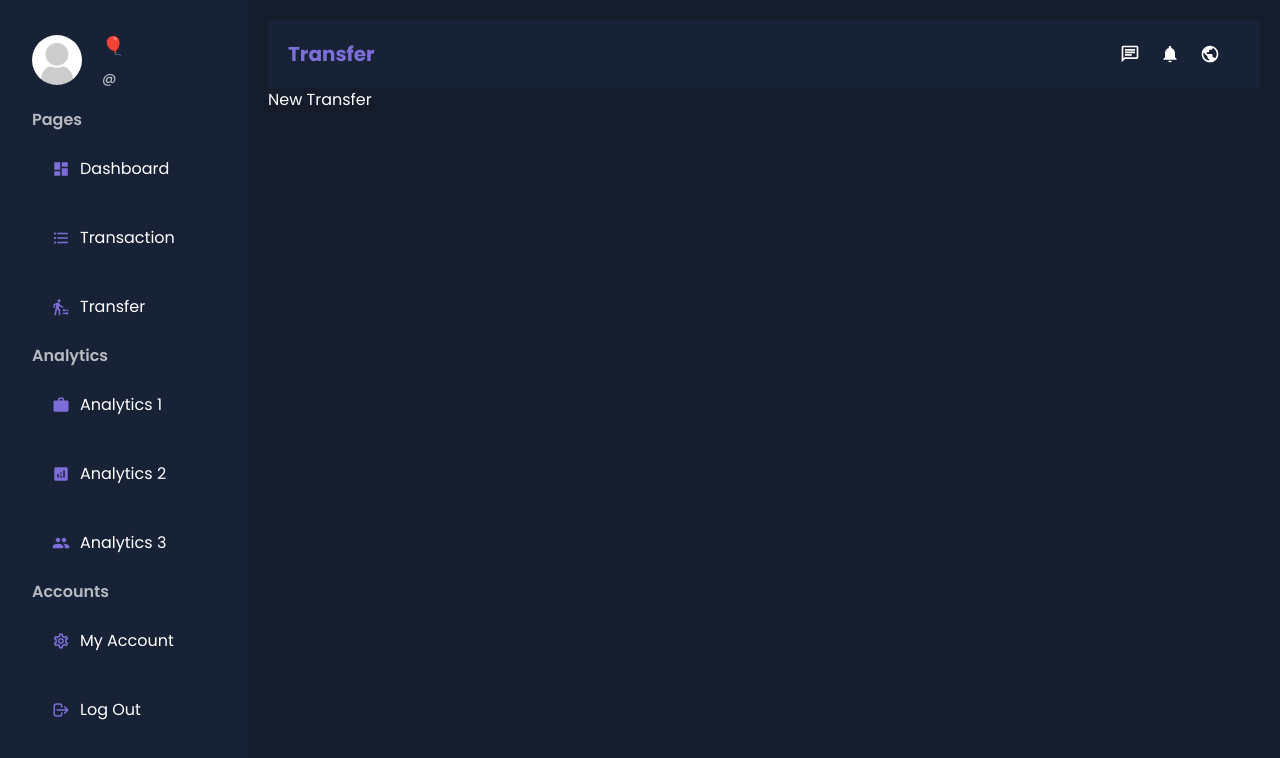
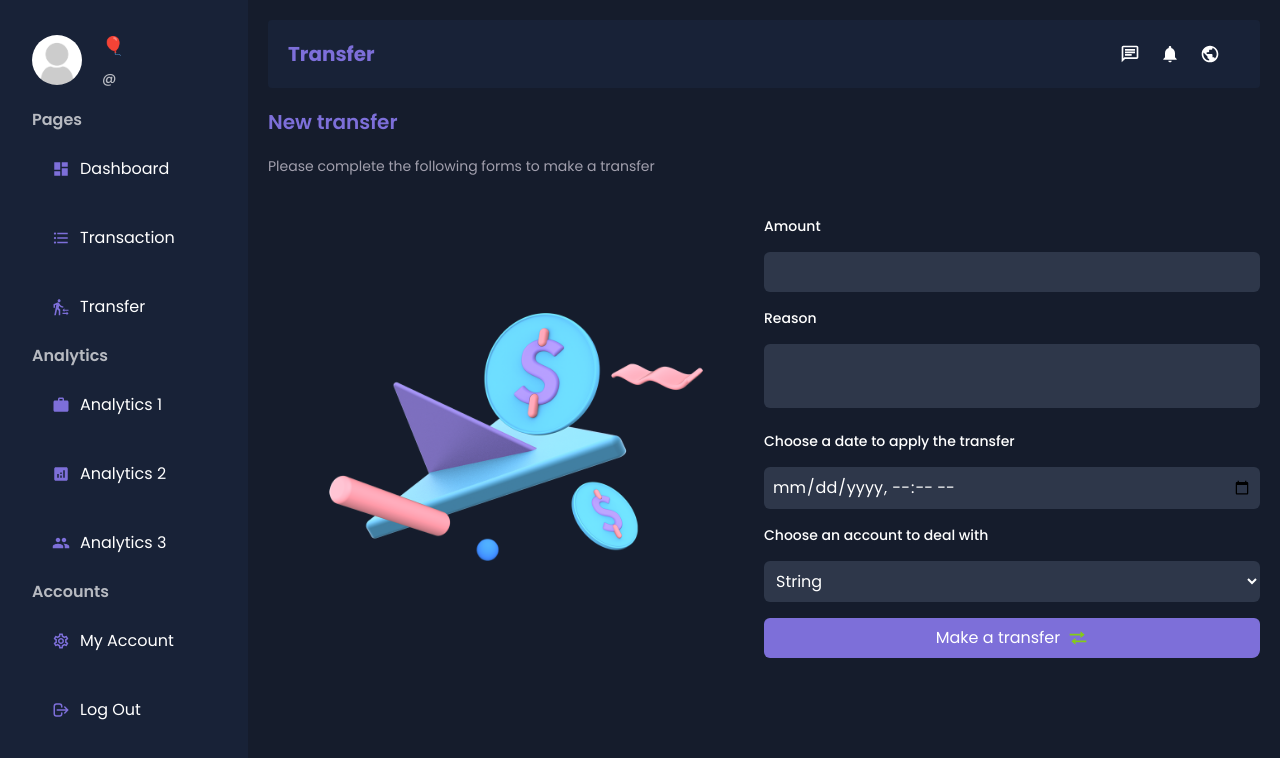
Before and after one commit to HarenaFiantso/digitalbank-ui, a Next.js app: page /dashboard/transfer/makeTransfer in a window 1280 px wide. Shown: the top 758 px of the page. Built offline with nearby package versions, Linux system fonts and the light colour scheme; no server answers.

Commit message:
feat: transfer forms initialized

```diff
--- a/public/assets/index.ts
+++ b/public/assets/index.ts
@@ -4,5 +4,6 @@ import MakeTransaction from './makeTransaction.webp';
 import Money from './money.webp';
 import NoTransaction from './noTransaction.png';
 import NoAvatar from './noavatar.png';
+import Transfer from './transfer.png';
 
-export { Money, NoAvatar, AddAccount, AccountNotFount, NoTransaction, MakeTransaction };
+export { Money, NoAvatar, AddAccount, AccountNotFount, NoTransaction, MakeTransaction, Transfer };
--- a/src/app/dashboard/transfer/makeTransfer/page.tsx
+++ b/src/app/dashboard/transfer/makeTransfer/page.tsx
@@ -1,3 +1,18 @@
+import { Transfer } from '../../../../../public/assets';
+import TransferForm from '@/components/dashboard/transfers/transferForm';
+import Image from 'next/image';
+
 export default function NewTransfer() {
-  return <>New Transfer</>
+  return (
+    <div className='relative w-full overflow-x-auto sm:rounded-lg'>
+      <h2 className='my-5 text-xl font-semibold text-blue'>New transfer</h2>
+      <p className='mb-10 text-sm text-light'>Please complete the following forms to make a transfer</p>
+      <div className='flex h-full w-full items-center justify-between text-white'>
+        <div className='flex h-full w-2/4 items-center justify-center text-center'>
+          <Image src={Transfer} width={1000} height={1000} alt='New transaction' />
+        </div>
+        <TransferForm />
+      </div>
+    </div>
+  );
 }
--- a/src/components/dashboard/card/card.tsx
+++ b/src/components/dashboard/card/card.tsx
@@ -15,7 +15,7 @@ export default function Card() {
 
   const isoDate: string | undefined = account?.balance.balanceDatetime;
 
-  let formattedDate: string = '';
+  let formattedDate: string;
 
   if (isoDate) {
     formattedDate = format(parseISO(isoDate), 'yyyy-MM-dd');
@@ -23,7 +23,6 @@ export default function Card() {
     formattedDate = 'Date not found';
   }
 
-  console.log(account);
   return (
     <>
       <div className='flex h-max w-max cursor-pointer gap-5 rounded-xl bg-main-soft p-5 transition-all hover:bg-hover'>
--- a/src/components/dashboard/navbar/navbar.tsx
+++ b/src/components/dashboard/navbar/navbar.tsx
@@ -13,13 +13,13 @@ export default function Navbar() {
       <div className='text-xl font-bold capitalize text-blue'>{pageTitle || 'Dashboard'}</div>
       <div className='flex items-center gap-5'>
         <div className='flex justify-between gap-5'>
-          <button onClick={() => toast('Soon !')}>
+          <button onClick={() => toast.info('Available soon !')}>
             <MdOutlineChat size={20} />
           </button>
-          <button onClick={() => toast('Soon !')}>
+          <button onClick={() => toast.info('Available soon !')}>
             <MdNotifications size={20} />
           </button>
-          <button onClick={() => toast('Soon !')}>
+          <button onClick={() => toast.info('Available soon !')}>
             <MdPublic size={20} />
           </button>
           <ToastContainer hideProgressBar={true} autoClose={1500} />
--- /dev/null
+++ b/src/components/dashboard/transfers/transferForm.tsx
@@ -0,0 +1,68 @@
+'use client';
+
+import { FieldValues, useForm } from 'react-hook-form';
+import { BiTransfer } from 'react-icons/bi';
+
+export default function TransferForm() {
+  const {
+    register,
+    handleSubmit,
+    formState: { isSubmitting },
+  } = useForm();
+
+  const onSubmit = async (data: FieldValues) => {
+    await new Promise((resolve) => setTimeout(resolve, 1000));
+
+    console.log(data);
+  };
+  return (
+    <form onSubmit={handleSubmit(onSubmit)} style={{ flex: 2 }} className='space-y-4'>
+      <label htmlFor='amount' className='block text-sm font-medium text-white'>
+        Amount
+      </label>
+      <input
+        {...register('amount')}
+        id='amount'
+        type='number'
+        className='mt-1 w-full rounded-md bg-hover p-2 outline-none '
+      />
+
+      <label htmlFor='reason' className='block text-sm font-medium text-white'>
+        Reason
+      </label>
+      <textarea
+        {...register('reason')}
+        id='reason'
+        className='mt-1 w-full resize-none rounded-md bg-hover p-2 outline-none '
+      />
+
+      <label htmlFor='transferDatetime' className='block text-sm font-medium text-white'>
+        Choose a date to apply the transfer
+      </label>
+      <input
+        {...register('transferDatetime')}
+        type='datetime-local'
+        className='mt-1 w-full rounded-md bg-hover p-2 outline-none '
+      />
+
+      <label htmlFor='idAccount' className='block text-sm font-medium text-white'>
+        Choose an account to deal with
+      </label>
+      <select
+        {...register('idAccount')}
+        id='idAccount'
+        className='mt-1 w-full rounded-md bg-hover p-2 capitalize outline-none'
+      >
+        <option value='string'>String</option>
+      </select>
+
+      <button
+        disabled={isSubmitting}
+        type='submit'
+        className='flex w-full items-center justify-center gap-2 rounded-md bg-blue p-2 text-white transition-colors hover:bg-gray-800'
+      >
+        Make a transfer <BiTransfer size={20} className='text-lime-500' />
+      </button>
+    </form>
+  );
+}
```
